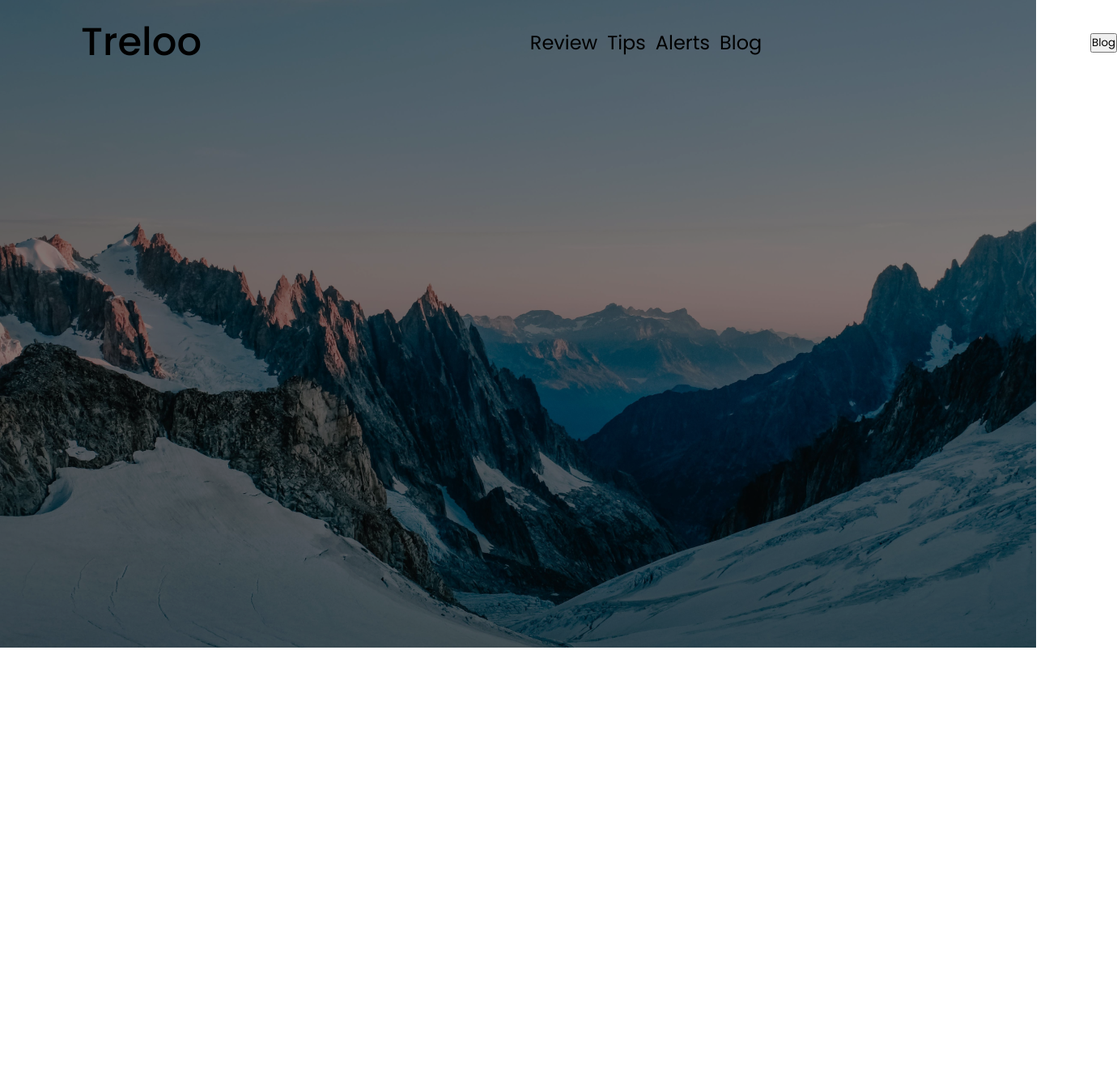
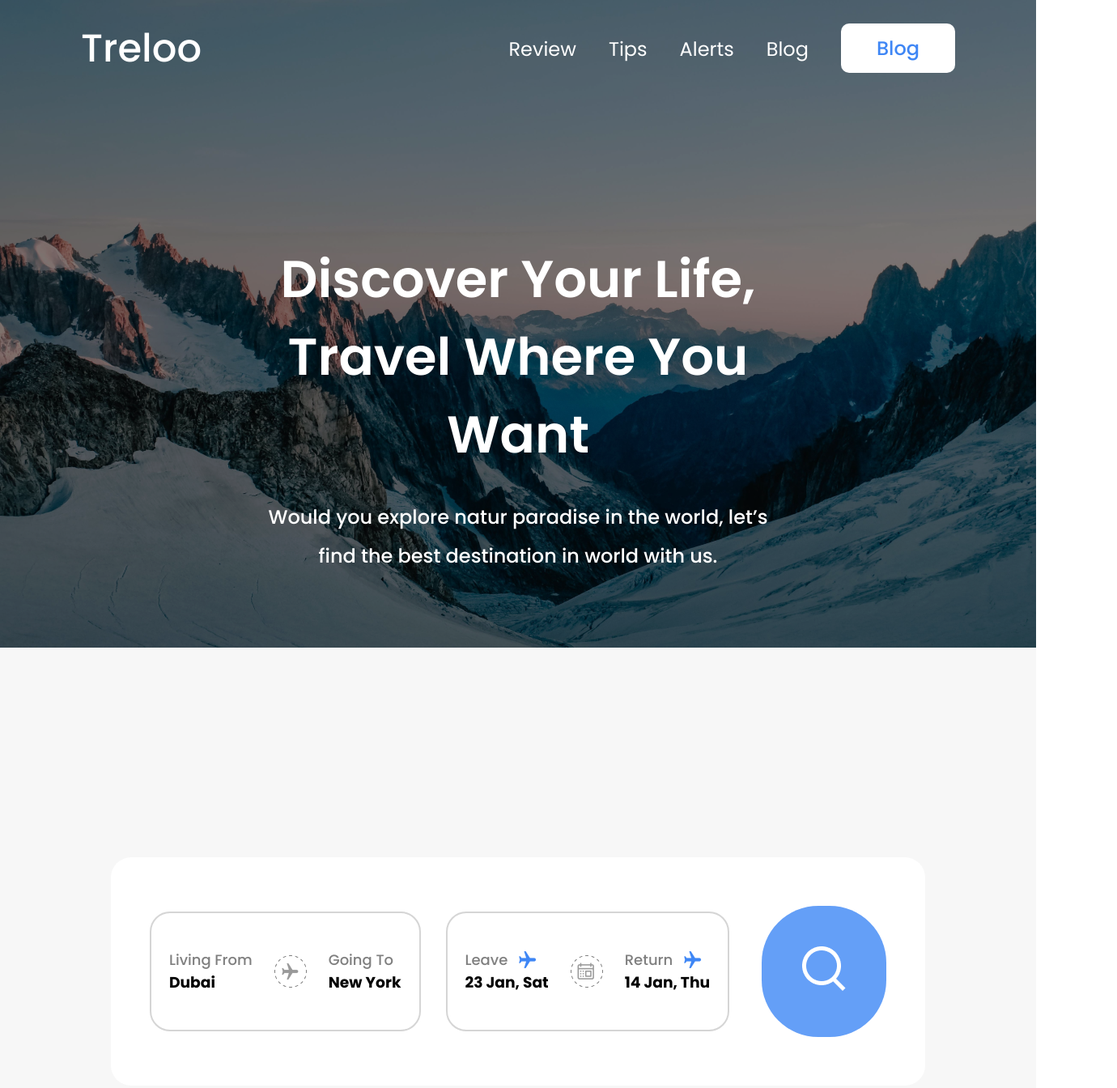
Before and after one commit to Chaseknis/Travel-Website, a plain HTML site: page index.html in a window 1280 px wide. Shown: the whole page at 81% size, 1380 px wide, since content can reach past the window. Before the commit the page ends 800 px from the top, so only its background shows below. Drawn offline with Linux system fonts and the light colour scheme.

Commit message:
Add Flights details section

```diff
--- a/index.html
+++ b/index.html
@@ -15,19 +15,94 @@
     <header>
         <nav>
             <a href="#">Treloo</a>
+            <div class="menu_container">
                 <ul>
                     <li>Review</li>
                     <li>Tips</li>
                     <li>Alerts</li>
                     <li>Blog</li>
                 </ul>
-            <div>
-                <button>Blog</button>
+                <div class="blog_button">
+                    <a href="#">Blog</a>
+                </div>
             </div>
         </nav>
     </header>
 
     <main>
+        <section class="main_section">
+            <div class="main_heading">
+                <h1>
+                    Discover Your Life, Travel Where You Want
+                </h1>
+                <p>
+                    Would you explore natur paradise in the world, let’s find the best destination in world with us.
+                </p>
+            </div>
+        </section>
+
+        <section class="details_section">
+            <div class="flight_details_container">
+                <div class="flights_details_wrapper">
+                    <div class="flights_wrapper">
+                        <div class="details_one">
+                            <div>
+                                <p>
+                                    Living From
+                                </p>
+                                <h3>
+                                    Dubai
+                                </h3>
+                            </div>
+                            <img src="images/plane_icon_1.png" alt="">
+                            <div>
+                                <p>
+                                    Going To
+                                </p>
+                                <h3>
+                                    New York
+                                </h3>
+                            </div>
+                        </div>
+                        <div class="details_two">
+                            <div class="nested_flight_wrapper_container">
+                                <div class="nested_flight_wrapper">
+                                    <p>
+                                        Leave
+                                    </p>
+                                    <img src="images/Airplane_Mode_On.png" alt="">
+
+                                </div>
+                                <h3>
+                                    23 Jan, Sat
+                                </h3>
+                            </div>
+                            <img src="images/icon_code.png" alt="">
+                            <div class="nested_flight_wrapper_container">
+                                <div class="nested_flight_wrapper">
+                                    <p>
+                                        Return
+                                    </p>
+                                    <img src="images/Airplane_Mode_On.png" alt="">
+                                </div>
+                                <h3>
+                                    14 Jan, Thu
+                                </h3>
+                            </div>
+                        </div>
+                        <div class="search_wrapper">
+                            <img src="images/Search.png" alt="">
+                        </div>
+                    </div>
+                    <div>
+
+                    </div>
+
+                </div>
+
+            </div>
+
+        </section>
 
     </main>
 
--- a/style.css
+++ b/style.css
@@ -2,10 +2,9 @@
   margin: 0;
   padding: 0;
   box-sizing: border-box;
-    font-family: 'Poppins', sans-serif;
+  font-family: "Poppins", sans-serif;
 }
 header {
-    width: 100%;
   padding-left: 100px;
   padding-right: 100px;
   position: relative;
@@ -14,32 +13,178 @@ header {
 main {
   width: 100%;
   height: 100vh;
-    padding-left: 100px;
-    padding-right: 100px;
   background-image: url(images/pexels-francesco-ungaro-2835436\ 1.png);
 }
 nav {
-    width: 100%;
-    margin-top: 16px;
   display: flex;
   flex-direction: row;
   align-items: center;
   justify-content: space-between;
   position: absolute;
   z-index: 1;
+  top: 60px;
+  right: 100px;
+  bottom: 0;
+  left: 100px;
+}
+.menu_container {
+  display: flex;
+  flex-direction: row;
+  align-items: center;
+  gap: 40px;
+}
+.blog_button a {
+  color: #3e86f5;
+  font-style: normal;
+  font-weight: 500;
+  font-size: 24px;
+  line-height: 36px;
+  background-color: white;
+  padding: 14px 44px;
+  border-radius: 10px;
+}
+.blog_button a:hover {
+  color: white;
+  background-color: transparent;
+  border: 1px solid white;
+  transition: 0.5s;
+}
+.blog_button a:active {
+  color: #156ef3;
+  background-color: rgb(206, 200, 200);
+  border: none;
+  transition: 0.5s;
+}
+.blog_button a:disabled {
+  color: rgb(91, 89, 89);
+  background-color: transparent;
+  border: 1px solid rgb(91, 89, 89);
+  transition: 0.5s;
 }
 ul {
   display: flex;
   flex-direction: row;
   list-style: none;
-    gap: 12px;
+  gap: 40px;
 }
 a {
   text-decoration: none;
   font-size: 48px;
-    color: black;
+  color: white;
   font-weight: 500;
 }
 ul li {
   font-size: 24px;
+  color: white;
 }
+
+.main_section {
+  height: 100vh;
+  display: flex;
+  flex-direction: column;
+  padding-left: 100px;
+  padding-right: 100px;
+  align-items: center;
+  justify-content: center;
+  padding-top: 100px;
+  overflow: hidden;
+}
+.main_heading {
+  display: flex;
+  flex-direction: column;
+  justify-items: center;
+  align-items: center;
+  padding-top: 10%;
+}
+.main_heading h1 {
+  width: 70%;
+  color: white;
+  font-style: normal;
+  font-weight: 600;
+  font-size: 64px;
+  line-height: 96px;
+  text-align: center;
+}
+.main_heading p {
+  width: 60%;
+  color: white;
+  font-style: normal;
+  font-weight: 500;
+  font-size: 24px;
+  line-height: 200%;
+  text-align: center;
+  padding-top: 30px;
+}
+.details_section {
+  height: 100vh;
+  padding-left: 130px;
+  padding-right: 130px;
+  background-color: #f7f7f7;
+  display: flex;
+  flex-direction: column;
+  align-items: center;
+  justify-content: center;
+  overflow: hidden;
+}
+.flight_details_container {
+  background-color: white;
+  border-radius: 25px;
+}
+.flights_details_wrapper {
+  padding: 60px 48px;
+}
+.flights_wrapper {
+  display: flex;
+  flex-direction: row;
+  align-items: center;
+  justify-content: center;
+}
+.flights_wrapper p {
+  font-style: normal;
+  font-weight: 500;
+  font-size: 18px;
+  line-height: 27px;
+  color: rgba(0, 0, 0, 0.5);
+}
+.search_wrapper {
+  background-color: rgba(62, 135, 245, 0.8);
+  border-radius: 70px;
+}
+.search_wrapper img {
+  padding: 50px;
+}
+.details_one {
+  display: flex;
+  flex-direction: row;
+  align-items: center;
+  justify-content: center;
+  gap: 27px;
+  border: 2px solid rgba(172, 172, 172, 0.5);
+  border-radius: 25px;
+  padding: 44px 22px;
+  margin-right: 31px;
+}
+.details_two {
+  display: flex;
+  flex-direction: row;
+  align-items: center;
+  justify-content: center;
+  gap: 27px;
+  border: 2px solid rgba(172, 172, 172, 0.5);
+  border-radius: 25px;
+  padding: 44px 22px;
+  margin-right: 40px;
+}
+.nested_flight_wrapper {
+  display: flex;
+  flex-direction: row;
+  align-items: center;
+  justify-content: center;
+  gap: 10px;
+}
+.nested_flight_wrapper_container {
+  display: flex;
+  flex-direction: column;
+  align-items: flex-start;
+  justify-content: center;
+}
```
Also changed, not shown: images/Airplane_Mode_On.png (added), images/Search.png (added), images/icon_code.png (added), images/plane_icon_1.png (added), 1 other file. Lines whose indentation alone changed are shown as unchanged.
